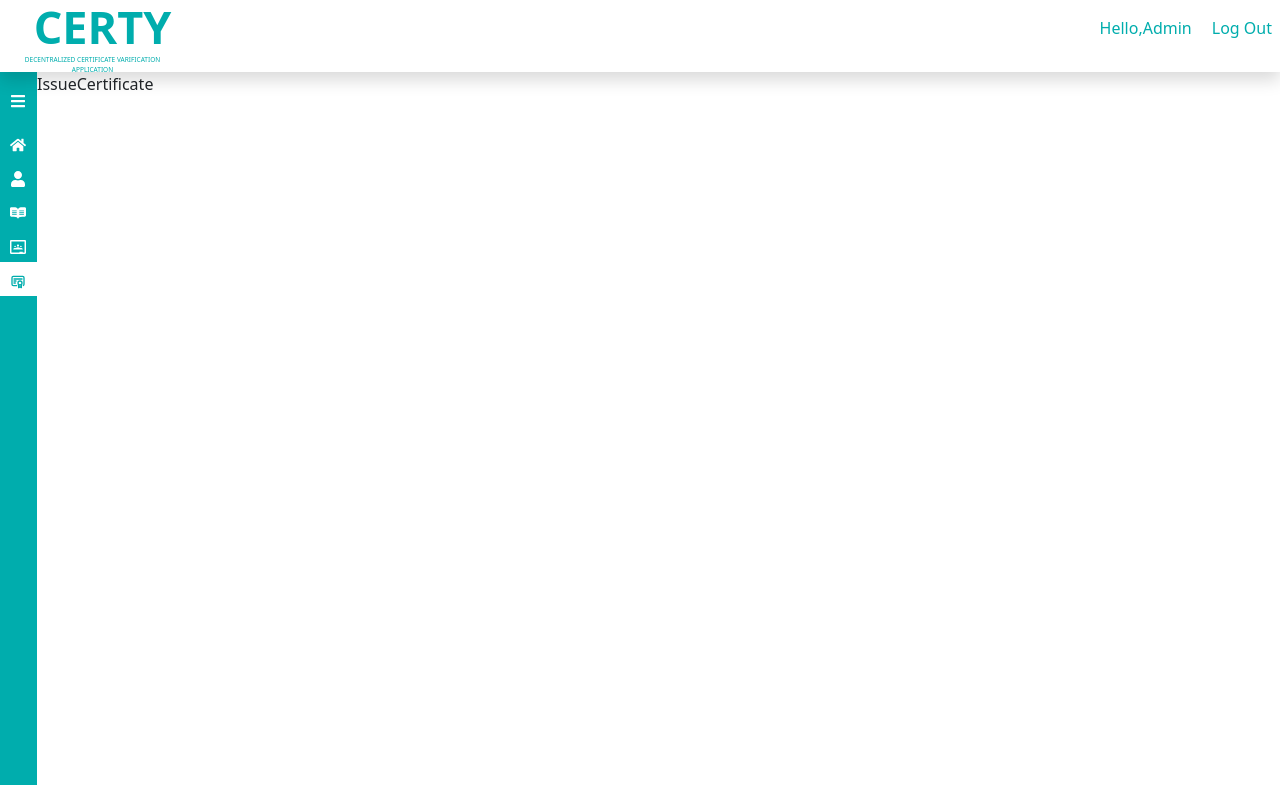
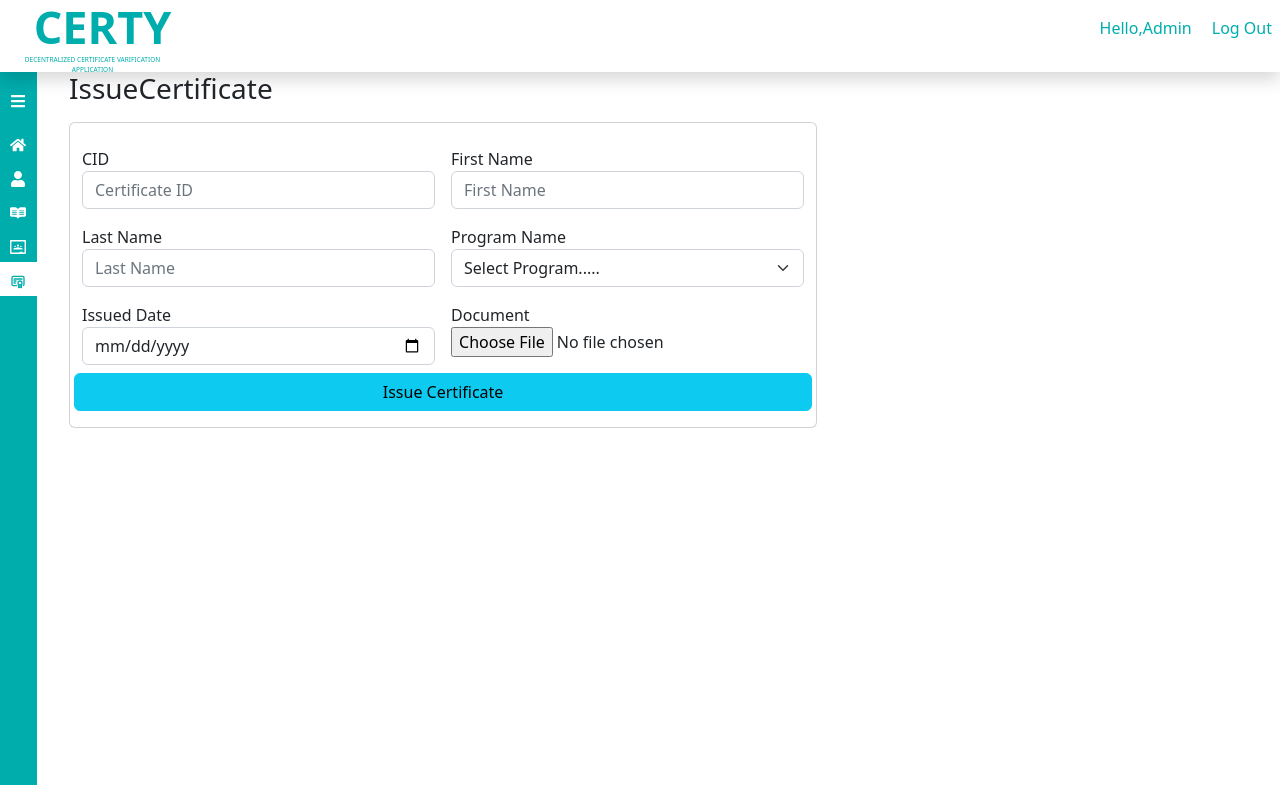
Before and after one commit to niischal/certy, a React (Create React App) app in the folder client/: page /admin/issueCertificate in a window 1280 px wide. Built offline with nearby package versions, Linux system fonts and the light colour scheme.

Commit message:
Front-end: Issue Certificate Form

```diff
--- a/client/src/components/IssueCertificate.js
+++ b/client/src/components/IssueCertificate.js
@@ -1,7 +1,65 @@
 import React from "react";
+import "bootstrap/dist/css/bootstrap.css";
 
 function IssueCertificate() {
-  return <div>IssueCertificate</div>;
+  return (
+    <div className="mb-3" style={{ marginLeft: "2rem" }}>
+      <h3 className="mb-3">IssueCertificate</h3>
+      <div className="card justify-content-center p-3">
+        <div className="row">
+          <div className="col-6 p-2">
+            <label>CID</label>
+            <input
+              type="text"
+              className="form-control"
+              placeholder="Certificate ID"
+            />
+          </div>
+          <div className="col-6 p-2">
+            <label>First Name</label>
+            <input
+              type="text"
+              className="form-control"
+              placeholder="First Name"
+            />
+          </div>
+        </div>
+
+        <div className="row">
+          <div className="col-6 p-2">
+            <label>Last Name</label>
+            <input
+              type="text"
+              className="form-control"
+              placeholder="Last Name"
+            />
+          </div>
+          <div className="col-6 p-2">
+            <label>Program Name</label>
+
+            <select className="form-select ">
+              <option value="">Select Program.....</option>
+              <option value="1">BCA</option>
+              <option value="2">CSIT</option>
+              <option value="3">BIM</option>
+            </select>
+          </div>
+        </div>
+
+        <div className="row">
+          <div className="col-6 p-2">
+            <label>Issued Date</label>
+            <input type="date" className="form-control" />
+          </div>
+          <div className="col-6 p-2">
+            <label>Document</label>
+            <input type="file" className="form-control-file" />
+          </div>
+          <div className="btn btn-info">Issue Certificate</div>
+        </div>
+      </div>
+    </div>
+  );
 }
 
 export default IssueCertificate;
```
